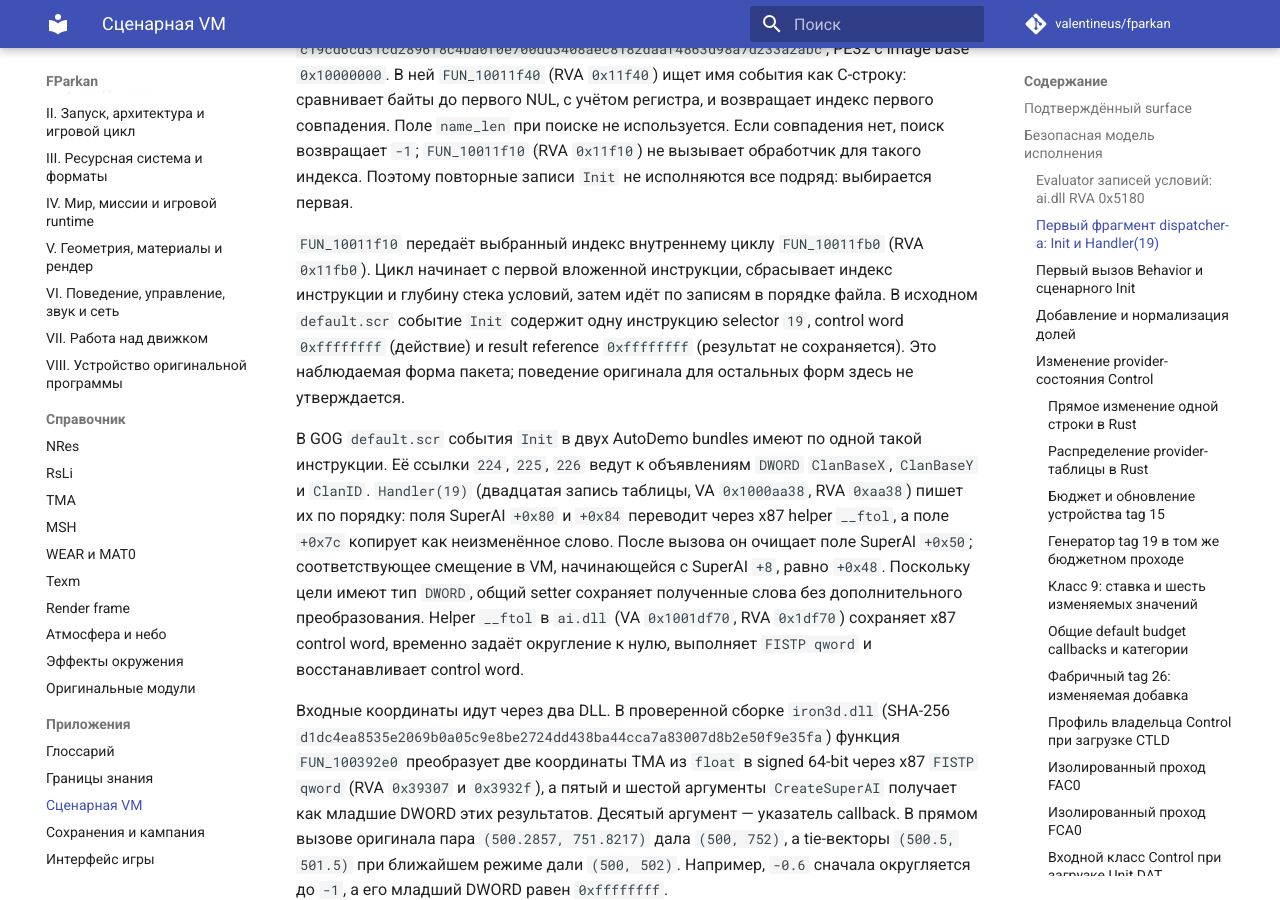
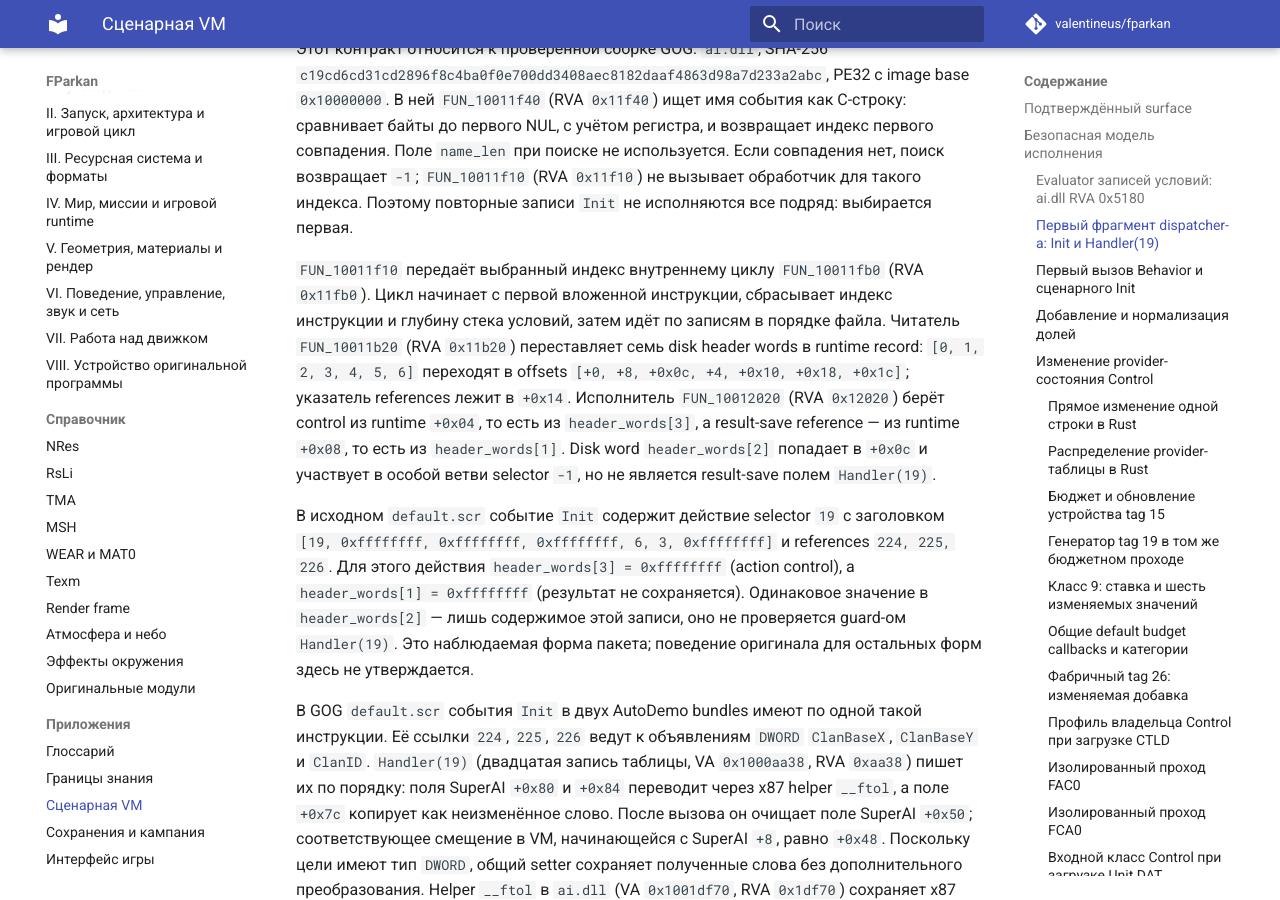
Before and after one commit to valentineus/fparkan, an MkDocs documentation site: the page built from docs/appendices/script-vm.md, in a window 1280 px wide and 900 px high, scrolled down 6992 px. Built offline with MkDocs 1.6.1 and Material for MkDocs 9.7.7, drawn with Linux system fonts in a browser that asks for light colours; comment, search, counter and statistics services are not loaded; some of the changed text lies outside the part shown.

Commit message:
fix(script): read Init guards in native disk order

```diff
--- a/docs/appendices/script-vm.md
+++ b/docs/appendices/script-vm.md
@@ -16,7 +16,8 @@ handlers, второй — числом event records. Каждый event хра
 `name_len + 1` raw bytes с обязательным NUL, opaque event word и count вложенных
 records. Вложенный record сохраняет семь `u32` header words (в disk order),
 список `u32` references после шестого header word и trailing seventh word.
-Никакой из этих words ещё не получает semantic name. `.fml` — текстовый
+Семантика остальных слов остаётся открытой; поля control и result-save описаны
+в узком `Init` contract ниже. `.fml` — текстовый
 symbol/formula oracle; `varset.var` задаёт `VAR(...)`/`STRING(...)` defaults.
 `fparkan-script::parse_varset` уже читает подтверждённые numeric
 `VAR(float|DWORD, name, default)` declarations byte-safe (comments остаются
@@ -302,10 +303,21 @@ image base `0x10000000`. В ней `FUN_10011f40` (RVA `0x11f40`) ищет им
 `FUN_10011f10` передаёт выбранный индекс внутреннему циклу `FUN_10011fb0`
 (RVA `0x11fb0`). Цикл начинает с первой вложенной инструкции, сбрасывает индекс
 инструкции и глубину стека условий, затем идёт по записям в порядке файла.
-В исходном `default.scr` событие `Init` содержит одну инструкцию selector `19`,
-control word `0xffffffff` (действие) и result reference `0xffffffff` (результат
-не сохраняется). Это наблюдаемая форма пакета; поведение оригинала для остальных
-форм здесь не утверждается.
+Читатель `FUN_10011b20` (RVA `0x11b20`) переставляет семь disk header words в
+runtime record: `[0, 1, 2, 3, 4, 5, 6]` переходят в offsets
+`[+0, +8, +0x0c, +4, +0x10, +0x18, +0x1c]`; указатель references лежит в `+0x14`.
+Исполнитель `FUN_10012020` (RVA `0x12020`) берёт control из runtime `+0x04`, то
+есть из `header_words[3]`, а result-save reference — из runtime `+0x08`, то есть
+из `header_words[1]`. Disk word `header_words[2]` попадает в `+0x0c` и участвует
+в особой ветви selector `-1`, но не является result-save полем `Handler(19)`.
+
+В исходном `default.scr` событие `Init` содержит действие selector `19` с
+заголовком `[19, 0xffffffff, 0xffffffff, 0xffffffff, 6, 3, 0xffffffff]` и
+references `224, 225, 226`. Для этого действия `header_words[3] = 0xffffffff`
+(action control), а `header_words[1] = 0xffffffff` (результат не сохраняется).
+Одинаковое значение в `header_words[2]` — лишь содержимое этой записи, оно не
+проверяется guard-ом `Handler(19)`. Это наблюдаемая форма пакета; поведение
+оригинала для остальных форм здесь не утверждается.
 
 В GOG `default.scr` события `Init` в двух AutoDemo bundles имеют по одной такой
 инструкции. Её ссылки `224`, `225`, `226` ведут к объявлениям `DWORD`
```
Also changed, not shown: docs/appendices/knowledge-boundaries.md (+10 -5 lines), 2 other files.
